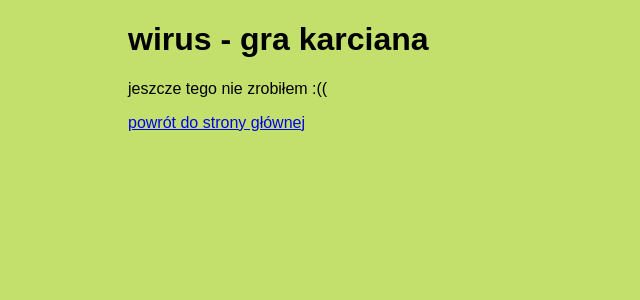
After one commit to michaldudek15/wirus-gra-karciana, a Flask app: page /zacznijGreHotseat in a window 1280 px wide. The commit adds this page. Shown: the top 300 px of the page, without its empty margins (0-640 px from the left). Run offline with Flask 3, Linux system fonts and the light colour scheme.

Commit message:
menu główne

```diff
--- a/app.py
+++ b/app.py
@@ -19,9 +19,9 @@ def instrukcja():
     pdf_url = url_for('static', filename='pdf/wirus-instrukcja.pdf')
     return  render_template('instrukcja.html', pdf_url=pdf_url)
 
-# strona z grą
-@app.route('/gra')
-def gra():
+# strona z grą singleplayer z jednym botem
+@app.route('/zacznijGreSingleplayer')
+def graSingleplayer():
     gra = GameState()
     gra.deck = buildDeck()
     player1 = Player(1, "player1")
@@ -40,6 +40,13 @@ def gra():
 
     return  render_template('gra.html', player1_hand = player1.hand)
 
+@app.route('/zacznijGreMultiplayer')
+def graMultiplayer():
+    return render_template('todo.html')
+
+@app.route('/zacznijGreHotseat')
+def graHotseat():
+    return render_template('todo.html')
 
 if __name__ == "__main__":
     app.run(debug=True)
--- a/static/css/main.css
+++ b/static/css/main.css
@@ -2,6 +2,7 @@ body {
     margin-left: 10%;
     margin-right: 10%;
     font-family: sans-serif;
+    background-color: #c3e06d;
 }
 
 
--- a/templates/index.html
+++ b/templates/index.html
@@ -9,7 +9,9 @@
 <h1>wirus - gra karciana</h1>
 
 <p><a href="{{ url_for('instrukcja') }}" class="button">instrukcja gry</a></p>
-<p><a href="{{ url_for('gra') }}" class="button">zacznij grę</a></p>
+<p><a href="{{ url_for('graSingleplayer') }}" class="button">zacznij grę z botem</a></p>
+<p><a href="{{ url_for('graMultiplayer') }}" class="button">zacznij grę z innymi graczami</a></p>
+<p><a href="{{ url_for('graHotseat') }}" class="button">zacznij grę w trybie hotseat</a></p>
 
 
 {% endblock %}
--- /dev/null
+++ b/templates/todo.html
@@ -0,0 +1,15 @@
+{% extends 'base.html' %}
+
+{% block head %}
+<title>wirus - gra karciana</title>
+{% endblock %}
+
+{% block body %}
+
+<h1>wirus - gra karciana</h1>
+
+<p>jeszcze tego nie zrobiłem :((</p>
+
+<p><a href="{{ url_for('index') }}" class="button">powrót do strony głównej</a></p>
+
+{% endblock %}
```
